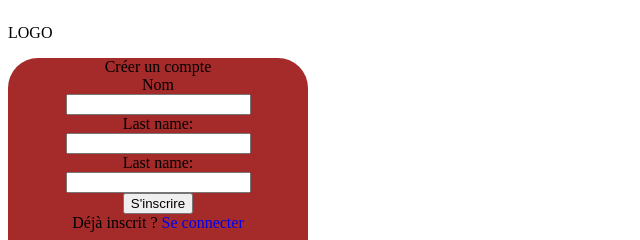
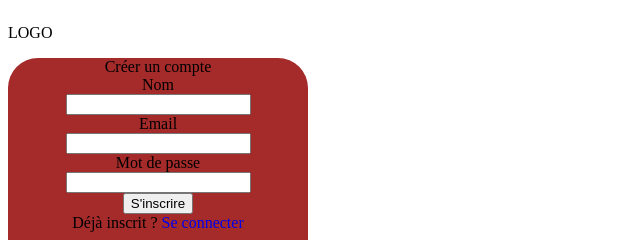
Before and after one commit to Larryson7780/Hackathon_T4SU, a plain HTML site: page index.html in a window 1280 px wide. Shown: the top 240 px of the page, 0-640 px from the left. Drawn offline with Linux system fonts and the light colour scheme.

Commit message:
Modifier les labels

```diff
--- a/index.html
+++ b/index.html
@@ -29,12 +29,12 @@
                 </div>
 
                 <div>
-                    <label for="email">Last name:</label><br>
+                    <label for="email">Email</label><br>
                     <input type="email" id="email" name="email"><br>
                 </div>
 
                 <div>
-                    <label for="mdp">Last name:</label><br>
+                    <label for="mdp">Mot de passe</label><br>
                     <input type="password" id="mdp" name="mdp"><br>
                 </div>
 
```
